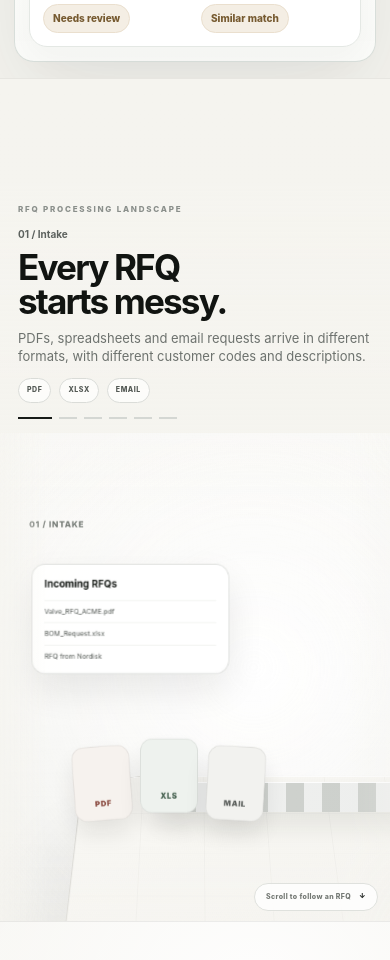
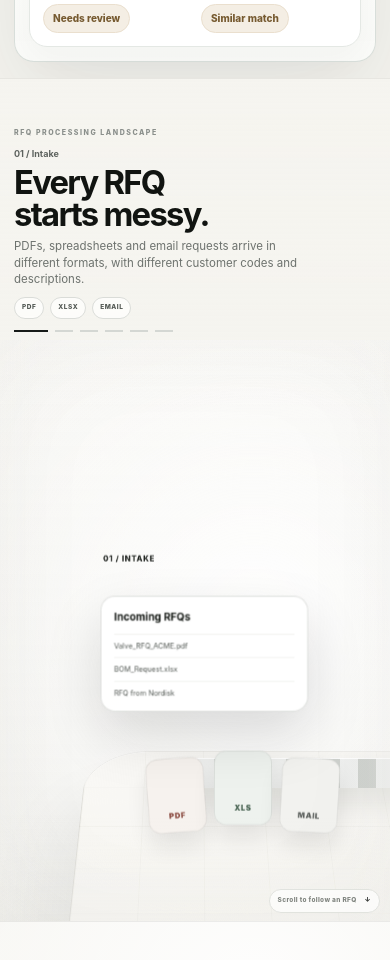
Before and after one commit to miromnb-coder/Rivora, a Next.js app: page / in a window 390 px wide. Shown: the part 1320-2280 px from the top of the page. Built offline with nearby package versions, Linux system fonts and the light colour scheme.

Commit message:
Refine Scroll World v2 mobile cinematic focus

```diff
--- a/app/globals.css
+++ b/app/globals.css
@@ -2198,3 +2198,222 @@ button, input, select { font: inherit; }
     transition: none;
   }
 }
+
+
+/* Rivora Scroll World v2 — cinematic mobile/camera refinement */
+.scroll-world-camera {
+  transform-origin: left center;
+  transition: transform .18s cubic-bezier(.22,.61,.36,1);
+}
+
+.world-station {
+  transition:
+    opacity .28s ease,
+    filter .28s ease,
+    transform .28s ease;
+}
+
+.world-station.is-active {
+  opacity: 1;
+  filter: none;
+  z-index: 5;
+}
+
+.world-station.is-near {
+  opacity: .42;
+  filter: blur(.4px) saturate(.72);
+  transform: scale(.985);
+}
+
+.world-station.is-dim {
+  opacity: .17;
+  filter: blur(1.4px) saturate(.55);
+  transform: scale(.965);
+}
+
+.world-station.is-active .world-float-card,
+.world-station.is-active .world-machine,
+.world-station.is-active .resolver-core,
+.world-station.is-active .confidence-gate,
+.world-station.is-active .review-screen,
+.world-station.is-active .quote-output {
+  box-shadow:
+    0 30px 70px rgba(17,20,17,.15),
+    0 1px 0 rgba(255,255,255,.95) inset;
+}
+
+.world-station.is-active .station-label {
+  color: #202420;
+}
+
+.scroll-world-viewport::after {
+  content:"";
+  position:absolute;
+  inset:0;
+  pointer-events:none;
+  box-shadow: inset 0 0 120px rgba(17,20,17,.035);
+  z-index:3;
+}
+
+@media (max-width: 720px) {
+  .scroll-world-section {
+    height: 500vh;
+  }
+
+  .scroll-world-sticky {
+    min-height: 620px;
+    grid-template-rows: 32% 68%;
+  }
+
+  .scroll-world-copy {
+    align-self: stretch;
+    display: flex;
+    flex-direction: column;
+    justify-content: flex-end;
+    padding: 16px 18px 10px;
+  }
+
+  .scroll-world-kicker {
+    margin-bottom: 8px;
+    font-size: 7px;
+  }
+
+  .scroll-world-step {
+    margin-bottom: 6px;
+    font-size: 9px;
+  }
+
+  .scroll-world-copy h2 {
+    max-width: 330px;
+    font-size: clamp(29px, 8.1vw, 36px);
+    line-height: .98;
+  }
+
+  .scroll-world-copy p {
+    max-width: 330px;
+    margin-top: 8px;
+    font-size: 12px;
+    line-height: 1.42;
+  }
+
+  .scroll-world-proof {
+    margin-top: 10px;
+    gap: 6px;
+  }
+
+  .scroll-world-proof span {
+    padding: 5px 7px;
+    font-size: 6.5px;
+  }
+
+  .scroll-world-progress {
+    margin-top: 11px;
+  }
+
+  .scroll-world-viewport {
+    position: relative;
+  }
+
+  .scroll-world-camera {
+    width: 3300px;
+    height: 100%;
+    transform-origin: left 54%;
+  }
+
+  .world-ground {
+    bottom: -11%;
+    height: 92%;
+    opacity: .92;
+  }
+
+  .world-station {
+    bottom: 15%;
+    transform-origin: center bottom;
+  }
+
+  .world-station.is-active {
+    opacity: 1;
+    filter: none;
+  }
+
+  .world-station.is-near {
+    opacity: .24;
+    filter: blur(1.2px) saturate(.6);
+  }
+
+  .world-station.is-dim {
+    opacity: .08;
+    filter: blur(2px) saturate(.4);
+  }
+
+  .station-intake { left: 34px; }
+  .station-extract { left: 548px; }
+  .station-resolve { left: 1066px; }
+  .station-confidence { left: 1596px; }
+  .station-review { left: 2152px; }
+  .station-quote { left: 2694px; }
+
+  .world-station {
+    width: 500px;
+    height: 390px;
+  }
+
+  .world-station.is-active .world-float-card {
+    transform: translateZ(0) scale(1.05);
+  }
+
+  .world-station.is-active .station-label {
+    font-size: 10px;
+    letter-spacing: .1em;
+  }
+
+  .scroll-world-vignette {
+    background:
+      linear-gradient(180deg, rgba(245,244,239,.1), transparent 12%, transparent 82%, rgba(245,244,239,.12)),
+      linear-gradient(90deg, rgba(245,244,239,.2), transparent 10%, transparent 90%, rgba(245,244,239,.16));
+  }
+
+  .scroll-world-hint {
+    right: 10px;
+    bottom: 8px;
+    padding: 6px 8px;
+    font-size: 6.5px;
+    opacity: .9;
+  }
+}
+
+@media (max-width: 430px) {
+  .scroll-world-sticky {
+    min-height: 600px;
+    grid-template-rows: 31% 69%;
+  }
+
+  .scroll-world-copy {
+    padding: 12px 14px 8px;
+  }
+
+  .scroll-world-copy h2 {
+    max-width: 300px;
+    font-size: clamp(27px, 8.4vw, 34px);
+  }
+
+  .scroll-world-copy p {
+    max-width: 300px;
+    font-size: 11.5px;
+  }
+
+  .scroll-world-camera {
+    width: 3220px;
+  }
+
+  .world-station {
+    bottom: 13%;
+  }
+}
+
+@media (prefers-reduced-motion: reduce) {
+  .scroll-world-camera,
+  .world-station {
+    transition: none;
+  }
+}
```
